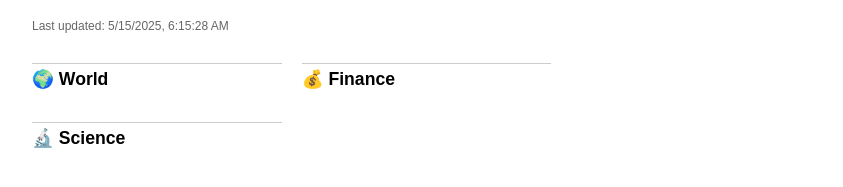
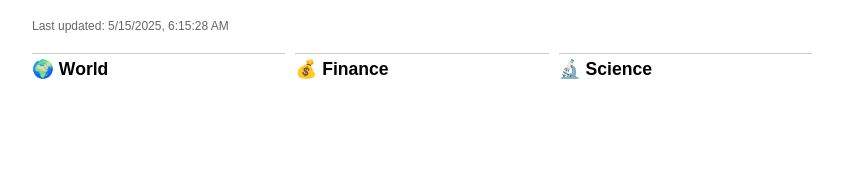
Before and after one commit to jerinjoy/trmnl-economist, a plain HTML site: page index.html in a window 1280 px wide. Shown: the part 31-218 px from the top of the page, without its empty margins (218-1061 px from the left). Drawn offline with Linux system fonts and the light colour scheme; no server answers.

Commit message:
Fixed 3-column Layout

```diff
--- a/index.html
+++ b/index.html
@@ -25,7 +25,7 @@
     }
     h1 {
       font-size: 1.1em;
-      margin-top: 20px;
+      margin-top: 10px;
       border-top: 1px solid #ccc;
       padding-top: 5px;
     }
@@ -47,14 +47,15 @@
     .article {
       margin-bottom: 10px;
     }
+    #feeds {
+      display: flex;
+      justify-content: space-between;
+      gap: 10px;
+    }
     .section {
-      display: inline-block;
-      vertical-align: top;
-      width: 32%;
-      margin-right: 2%;
-    }
-    .section:last-child {
-      margin-right: 0;
+      flex: 1;
+      max-width: 260px;
+      box-sizing: border-box;
     }
   </style>
 </head>
```
